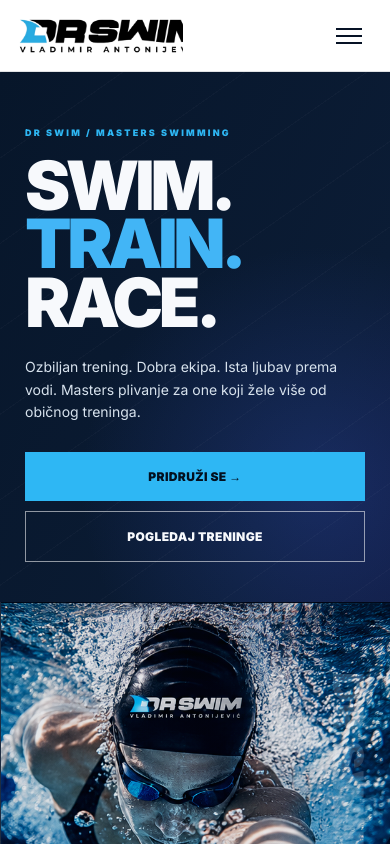
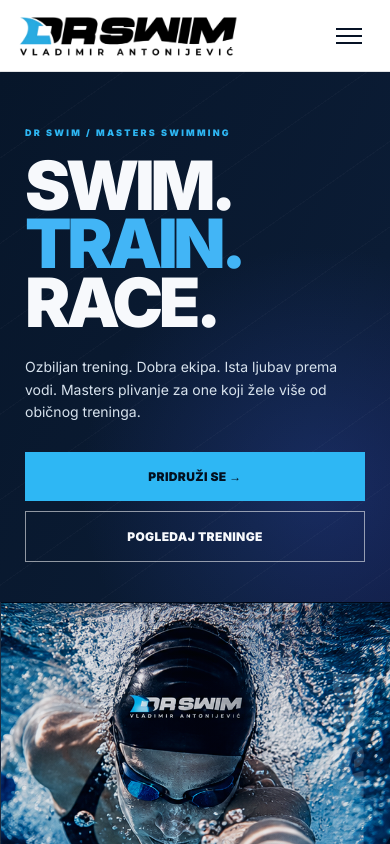
Before and after one commit to milicakuzmanovic/dr-swim-masters, a Next.js app: page / in a window 390 px wide. Shown: the top 844 px of the page. Built offline with nearby package versions, Linux system fonts and the light colour scheme.

Commit message:
Update global

```diff
--- a/app/globals.css
+++ b/app/globals.css
@@ -104,7 +104,7 @@
 ========================================================= */
 
 .brand {
-  width: 230px;
+  width: 255px;
   height: 64px;
 
   display: flex;
@@ -117,12 +117,12 @@
 
   background: #ffffff;
 
-  overflow: hidden;
+  overflow: visible;
 }
 
 .brand img {
   width: 255px;
-  max-width: none;
+  max-width: 255px;
 
   height: auto;
 
@@ -525,11 +525,6 @@
   user-select: none;
 }
 
-/*
-   Hero slika već sadrži 01 / MASTERS.
-   Zato dodatni HTML tekst sakrivamo.
-*/
-
 .hero-index {
   display: none;
 }
@@ -745,11 +740,12 @@
   }
 
   .brand {
-    width: 205px;
+    width: 255px;
   }
 
   .brand img {
-    width: 230px;
+    width: 255px;
+    max-width: 255px;
   }
 
   .desktop-nav {
@@ -806,13 +802,14 @@
   }
 
   .brand {
-    width: 190px;
+    width: 220px;
 
     height: 58px;
   }
 
   .brand img {
-    width: 215px;
+    width: 220px;
+    max-width: 220px;
   }
 
   .desktop-nav {
@@ -948,19 +945,19 @@
   }
 
   .brand {
-    width: 165px;
+    width: 220px;
 
     height: 52px;
 
     background: #ffffff;
 
-    overflow: hidden;
+    overflow: visible;
   }
 
   .brand img {
-    width: 190px;
+    width: 220px;
 
-    max-width: none;
+    max-width: 220px;
 
     left: 0;
 
@@ -1240,13 +1237,15 @@
 @media (max-width: 380px) {
 
   .brand {
-    width: 145px;
+    width: 200px;
 
     height: 50px;
   }
 
   .brand img {
-    width: 170px;
+    width: 200px;
+
+    max-width: 200px;
   }
 
   .hero h1 {
```
